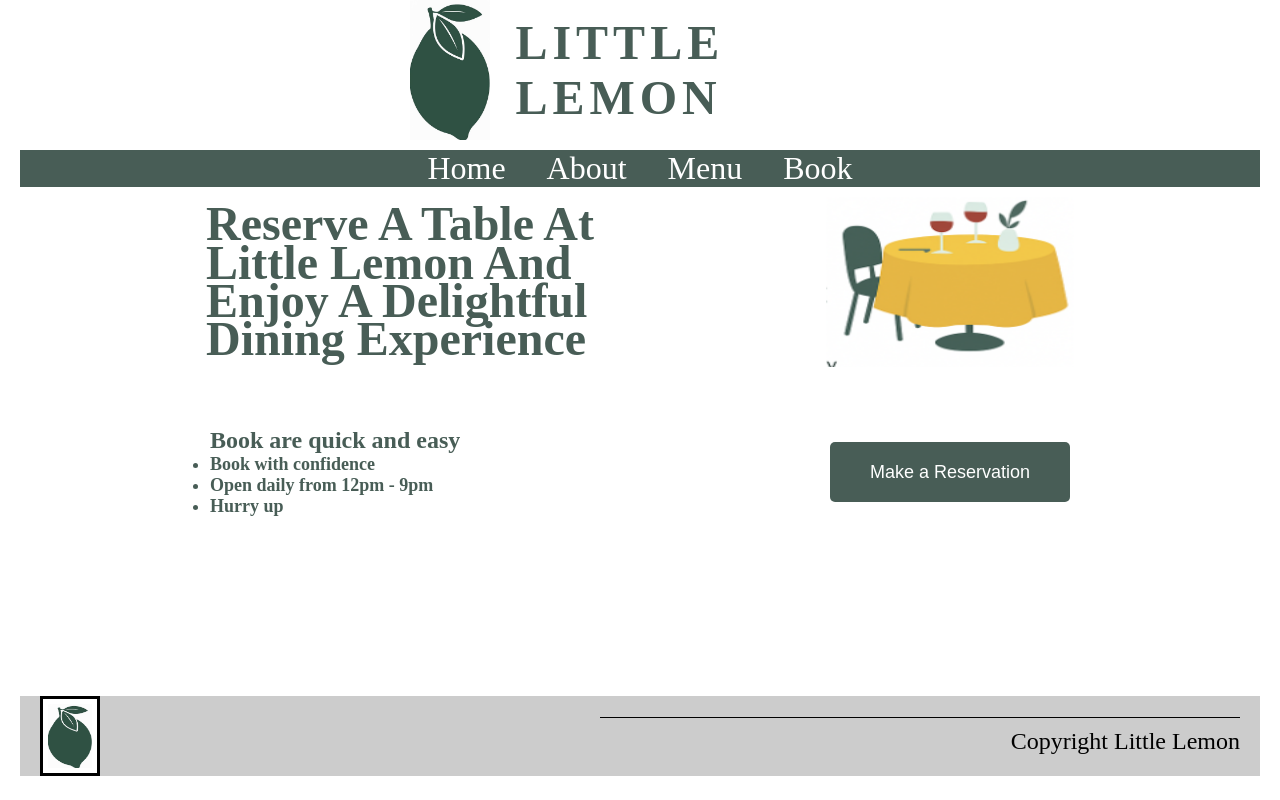
After one commit to AHdev22/Coursera-Django-MVT, a Django app: page /restaurant/book in a window 1280 px wide. The commit adds this page. Run offline with Django 5.2, Linux system fonts and the light colour scheme; some web fonts are replaced.

Commit message:
initials: book page

```diff
--- a/restaurant/urls.py
+++ b/restaurant/urls.py
@@ -1,9 +1,10 @@
 from django.contrib import admin
 from django.urls import path
-from restaurant.views import MenuDetailView ,MenuView
+from restaurant.views import MenuDetailView ,MenuView,book_show
 
 urlpatterns = [
     path('admin/', admin.site.urls),
     path('menu-item/', MenuView.as_view() , name='menu'),
     path('item/<int:pk>/', MenuDetailView.as_view() , name='menu-details'),
+    path('book' , book_show, name="book_show"),
 ]
--- a/restaurant/views.py
+++ b/restaurant/views.py
@@ -12,3 +12,6 @@ class MenuDetailView(View):
     def get(self, request, pk):
         item = get_object_or_404(MenuItem, pk=pk)
         return render(request, 'item.html', {'item': item})
+
+def book_show(request):
+    return render(request,"book.html")
--- /dev/null
+++ b/static/book.css
@@ -0,0 +1,59 @@
+main .content {
+    display: flex;
+    flex-direction: column;
+    align-items: flex-start;
+    gap: 50px;
+}
+
+.content .box2 {
+    display: flex;
+    align-items: center;
+    justify-content: center;
+    width: 100%;
+    gap: 10%;
+    margin-top: 10px;
+}
+
+.content .box2 h2 {
+    color: #485d56;
+    font-size: 48px;
+    width: 40%;
+    line-height: 0.8;
+    text-transform: capitalize;
+}
+.content .box2 img {
+    height: 170px;
+    width: 20%;
+}
+
+.content .box2 .smallcontent {
+    width: 40%;
+}
+.content .box2 .smallcontent h3 {
+    color: #485d56;
+    font-size: 24px;
+    font-weight: bold;
+}
+.content .box2 .smallcontent ul li {
+    font-size: 18px;
+    font-weight: bold;
+    color: #485d56;
+}
+
+.content .box2 button {
+    border: none;
+}
+
+.content .box2 button a {
+    text-decoration: none;
+    background-color: #485d56;
+    color: #fff;
+    padding: 20px 40px;
+    border-radius: 5px;
+    border: none;
+    font-size: 18px;
+}
+
+.content .box2 button a:hover {
+    color: black;
+}
--- a/templates/base.html
+++ b/templates/base.html
@@ -30,7 +30,7 @@
                     <li><a href="">Home</a></li>
                     <li><a href="">About</a></li>
                     <li><a href="{% url 'menu' %}">Menu</a></li>
-                    <li><a href="">Book</a></li>
+                    <li><a href="{% url 'book_show' %}">Book</a></li>
                 </ul>
             </div>
         </nav>
--- /dev/null
+++ b/templates/book.html
@@ -0,0 +1,22 @@
+{% extends "base.html" %}
+{% load static %}
+{% block extra_css %} <link rel="stylesheet" href="{% static 'book.css' %}" />{% endblock %}
+{% block content %}
+<div class="content">
+    <div class="box2">
+        <h2>reserve a table at little lemon and enjoy a delightful dining experience</h2>
+        <img src="{% static 'table.png' %}" alt="table image">
+    </div>
+    <div class="box2">
+        <div class="smallcontent">
+            <h3>Book are quick and easy</h3>
+            <ul>
+                <li>Book with confidence</li>
+                <li>Open daily from 12pm - 9pm</li>
+                <li>Hurry up</li>
+            </ul>
+        </div>
+        <button><a href="">Make a Reservation</a></button>
+    </div>
+</div>
+{% endblock %}
```
Also changed, not shown: static/table.png (added).
